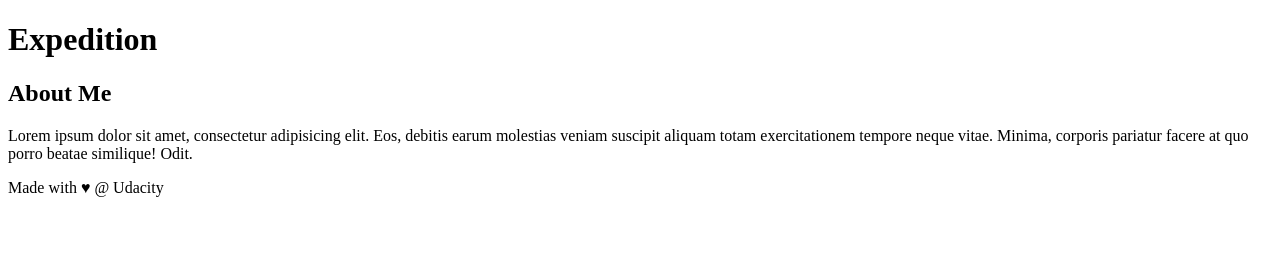
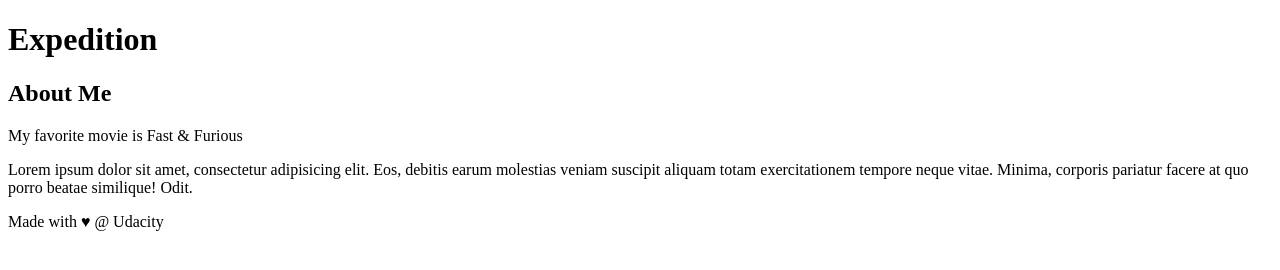
Before and after one commit to alejo9502/new-git-project, a plain HTML site: page index.html in a window 1280 px wide. Drawn offline with Linux system fonts and the light colour scheme.

Commit message:
Added a paragraph with my favorite movie

```diff
--- a/index.html
+++ b/index.html
@@ -21,7 +21,7 @@
     <!-- start of new content -->
 <aside>
     <h2>About Me</h2>
-
+    <p> My favorite movie is Fast & Furious</p>
     <p>Lorem ipsum dolor sit amet, consectetur adipisicing elit. Eos, debitis earum molestias veniam suscipit aliquam totam exercitationem tempore neque vitae. Minima, corporis pariatur facere at quo porro beatae similique! Odit.</p>
 </aside>
 <!-- end of new content -->
```
